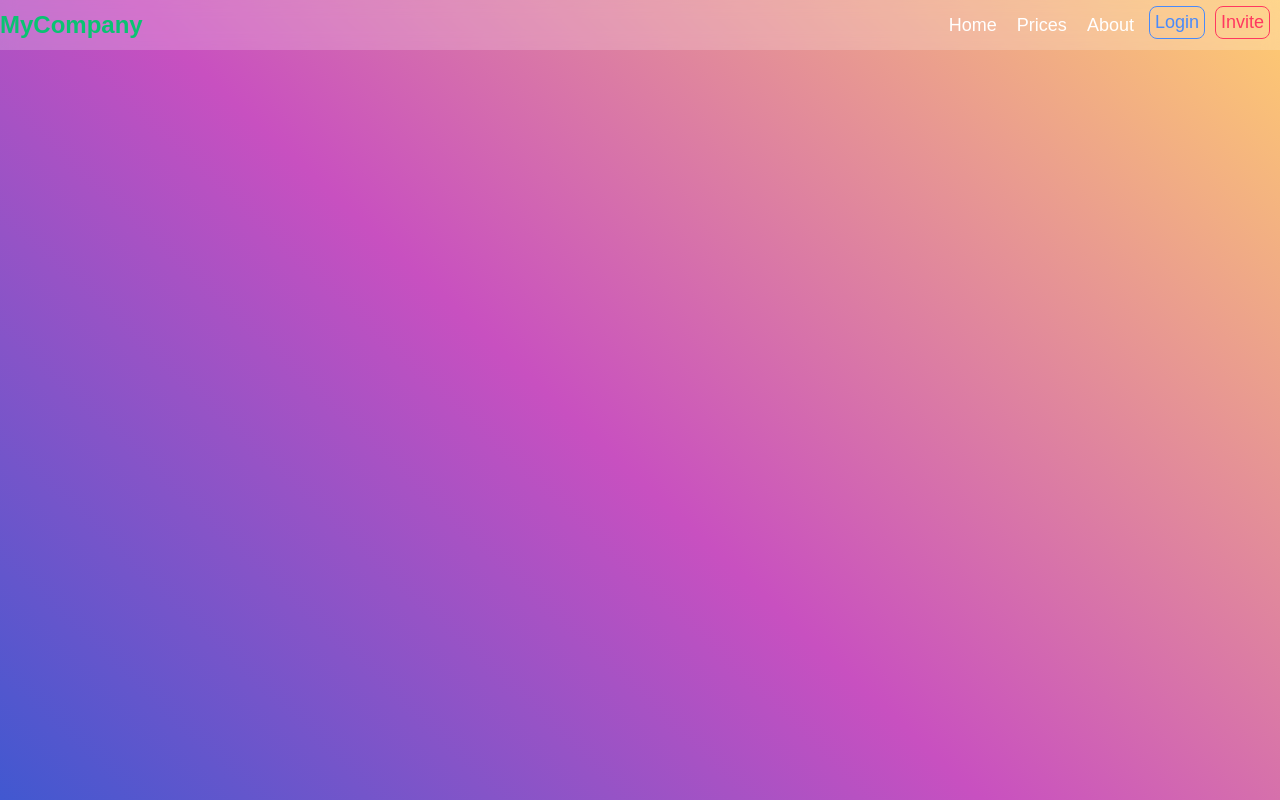
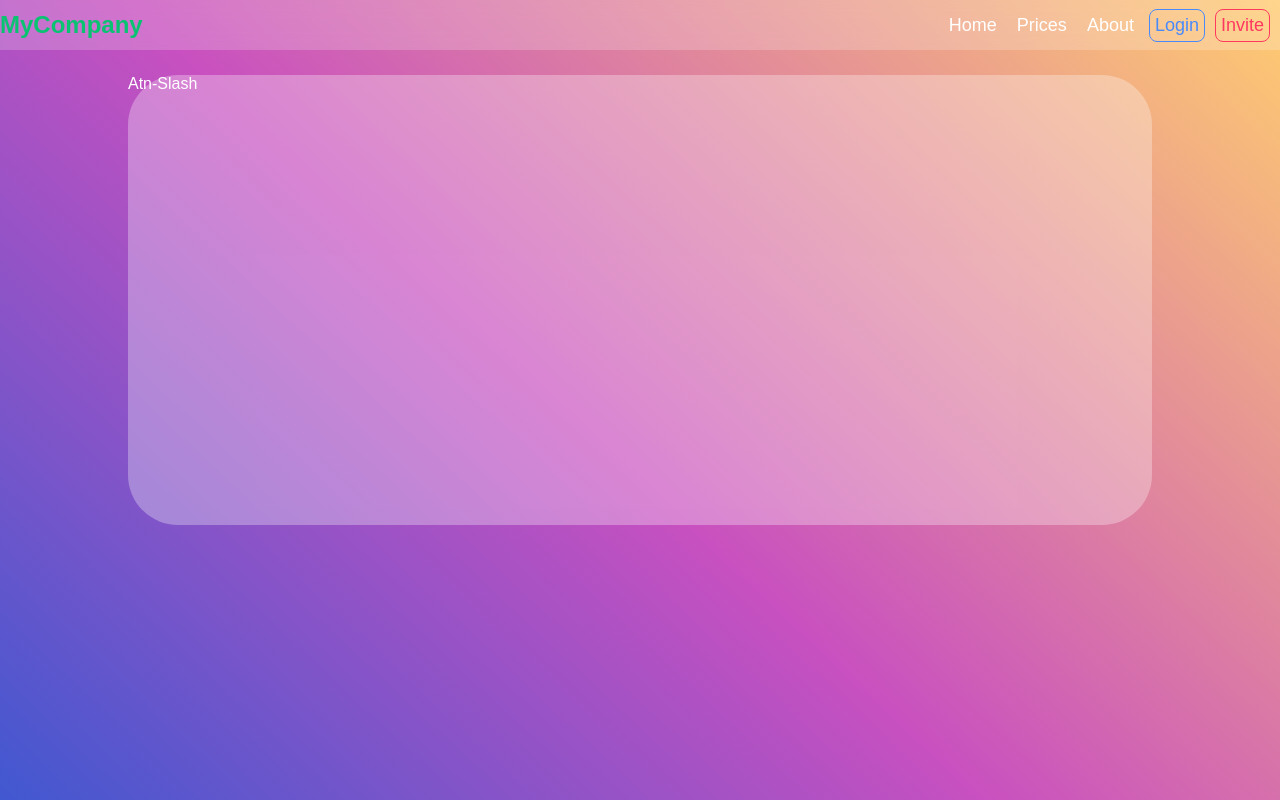
Before and after one commit to NerfedJabolo/atn-slash-full, a plain HTML site: page index.html in a window 1280 px wide. Drawn offline with Linux system fonts and the light colour scheme.

Commit message:
Set up hero container

```diff
--- a/index.html
+++ b/index.html
@@ -3,6 +3,7 @@
 <head>
     <meta charset="UTF-8">
     <meta http-equiv="X-UA-Compatible" content="IE=edge">
+    <meta http-equiv="ScreenOrientation" content="autoRotate:disabled">
     <meta name="viewport" content="width=device-width, initial-scale=1.0">
     <link rel="stylesheet" type="text/css" href="styles.css">
     <title>Document</title>
@@ -33,6 +34,12 @@
         </div>
     </header>
 
+    <div class="hero">
+        <div class="main">
+            <p>Atn-Slash</p>
+        </div>
+    </div>
+
     <script src="index.js"></script>
 </body>
 </html>
--- a/styles.css
+++ b/styles.css
@@ -18,7 +18,7 @@ body {
 .nav {
     height: 50px;
     width: 100vw;
-    position: absolute;
+    position: relative;
     background: rgba(255, 255, 255, 0.2);
     backdrop-filter: blur(8px)
     ;
@@ -72,13 +72,12 @@ ul li:hover {
 
 #login {
     border: 1px solid #498afb;
-    margin-bottom: 5px;
+    margin-bottom: 0;
 }
 
 #invite {
     border: 1px solid #ff3860;
     margin-right: 10px;
-    margin-bottom: 5px;
 }
 
 #login a {
@@ -144,6 +143,22 @@ ul li:hover {
     width: 100%;
 }
 
+.hero {
+    display: flex;
+    justify-content: center;
+    align-items: center;
+    width: 100vw;
+    height: 500px;
+}
+
+.main {
+    border-radius: 50px;
+    width: 70vw;
+    height: 450px;
+    background-color: rgba(255, 255, 255, 0.3);
+
+}
+
 @media only screen and (max-width: 600px) {
     header nav {
         display: none;
@@ -156,5 +171,18 @@ ul li:hover {
 
     #invite {
         margin-right: 0px;
+        margin-bottom: 5px;
     }
 }
+
+@media only screen and (max-width: 1200px) {
+    .main {
+        width: 90vw
+    }
+}
+
+@media only screen and (max-width: 1450px) {
+    .main {
+        width: 80vw;
+    }
+}
```
